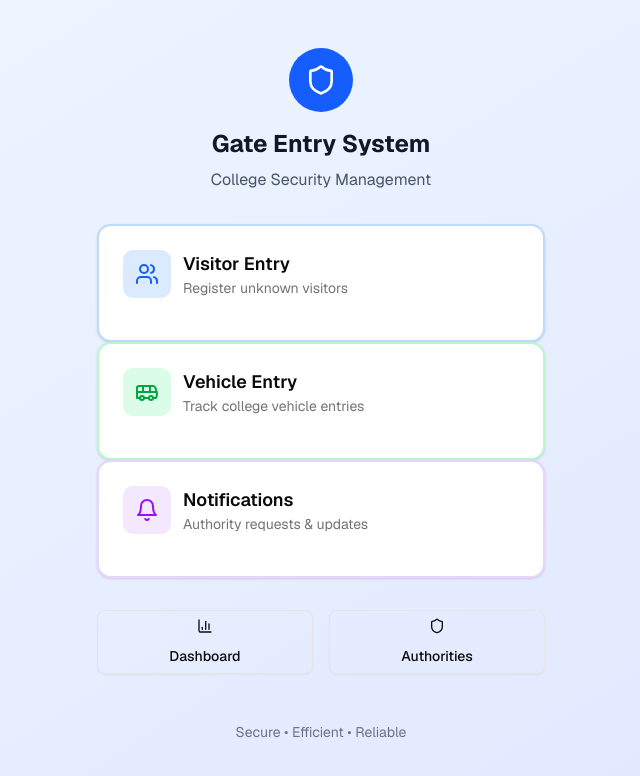
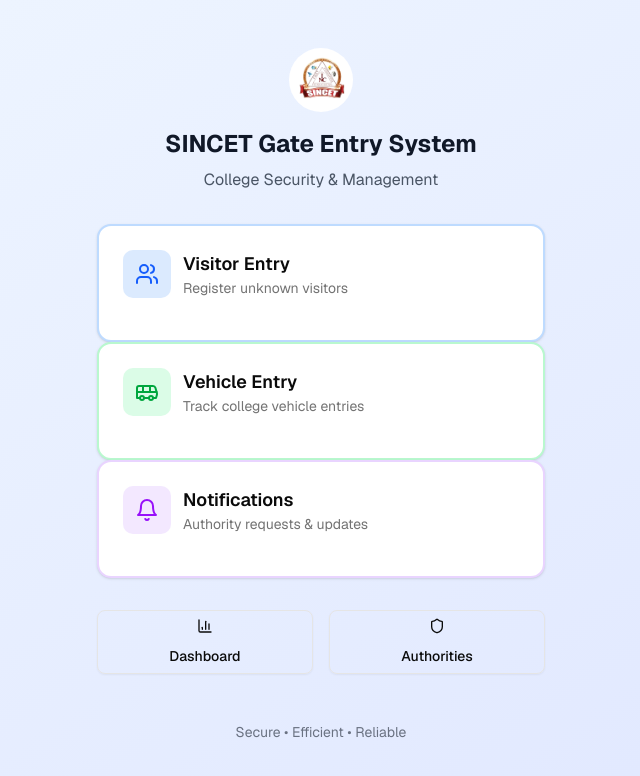
Before and after one commit to nithishvaduganathan/Gate-entry-System-, a Next.js app: page / in a window 1280 px wide. Shown: the top 776 px of the page, without its empty margins (319-959 px from the left). Built offline with nearby package versions, Linux system fonts and the light colour scheme.

Commit message:
Added SINCET Logo

```diff
--- a/app/layout.tsx
+++ b/app/layout.tsx
@@ -24,6 +24,7 @@ export default function RootLayout({
           content="width=device-width, initial-scale=1.0, maximum-scale=1.0, user-scalable=no"
         />
 
+        <link rel="icon" href="sincet1.png" type="image/png" />
         <style>{`
           html {
             font-family: ${GeistSans.style.fontFamily};
--- a/app/page.tsx
+++ b/app/page.tsx
@@ -1,7 +1,7 @@
 import Link from "next/link"
 import { Button } from "@/components/ui/button"
 import { Card, CardDescription, CardHeader, CardTitle } from "@/components/ui/card"
-import { Users, Bus, Shield, BarChart3, Bell } from "lucide-react"
+import { Users, Bus, BarChart3, Bell, Shield } from "lucide-react"
 
 export default function HomePage() {
   return (
@@ -9,11 +9,11 @@ export default function HomePage() {
       <div className="max-w-md mx-auto">
         {/* Header */}
         <div className="text-center mb-8 pt-8">
-          <div className="w-16 h-16 bg-blue-600 rounded-full flex items-center justify-center mx-auto mb-4">
-            <Shield className="w-8 h-8 text-white" />
+          <div className="w-16 h-16 bg-white rounded-full flex items-center justify-center mx-auto mb-4">
+            <img src="/sincet1.png" alt="SINCET Logo" className="w-12 h-12 object-contain" />
           </div>
-          <h1 className="text-2xl font-bold text-gray-900 mb-2">Gate Entry System</h1>
-          <p className="text-gray-600">College Security Management</p>
+          <h1 className="text-2xl font-bold text-gray-900 mb-2">SINCET Gate Entry System</h1>
+          <p className="text-gray-600">College Security & Management</p>
         </div>
 
         {/* Main Actions */}
```
Also changed, not shown: public/sincet1.png (added).
